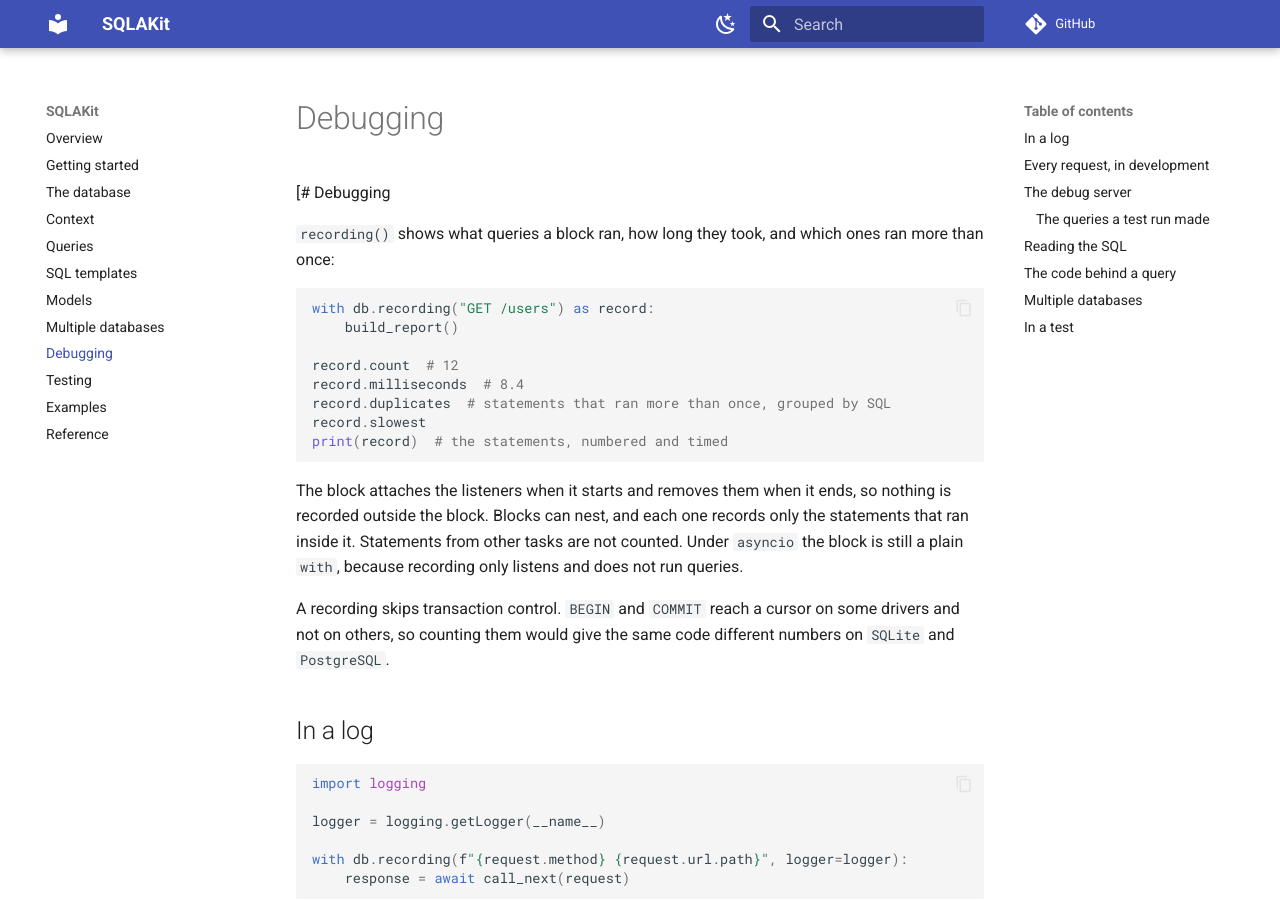
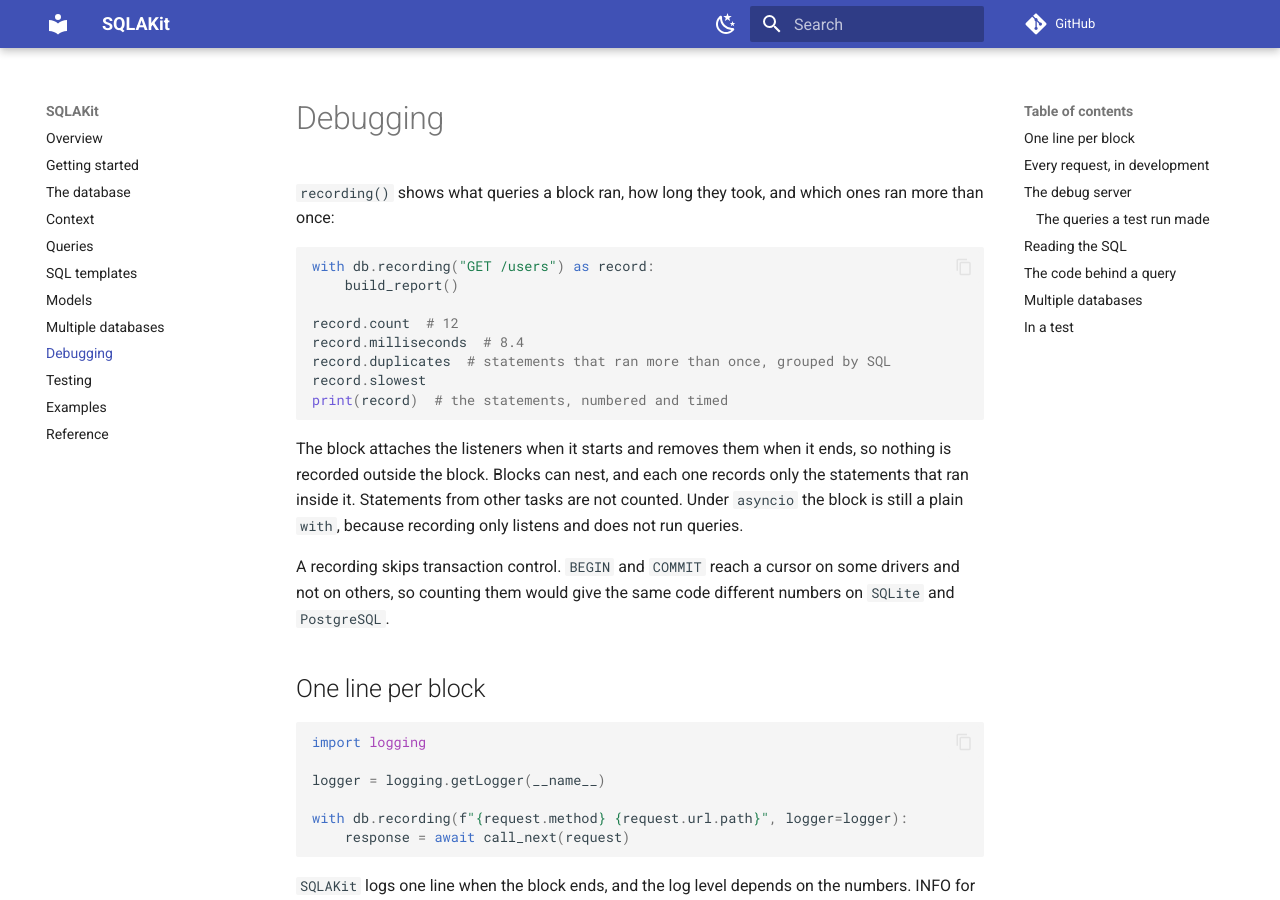
Before and after one commit to antonrh/sqlakit, an MkDocs documentation site: the page built from docs/debugging.md, in a window 1280 px wide and 900 px high. Built offline with MkDocs 1.6.1 and Material for MkDocs 9.7.7, drawn with Linux system fonts in a browser that asks for light colours; comment, search, counter and statistics services are not loaded.

Commit message:
Fix the page's title and name its first section by what it gives
`[# Debugging` printed the bracket. `In a log` says where the line goes and
not what it is: one line per recorded block, at a level its numbers choose.

````diff
--- a/docs/debugging.md
+++ b/docs/debugging.md
@@ -1,4 +1,4 @@
-[# Debugging
+# Debugging
 
 `recording()` shows what queries a block ran, how long they took, and which
 ones ran more than once:
@@ -24,7 +24,7 @@ A recording skips transaction control. `BEGIN` and `COMMIT` reach a cursor on
 some drivers and not on others, so counting them would give the same code
 different numbers on `SQLite` and `PostgreSQL`.
 
-## In a log
+## One line per block
 
 ```python
 import logging
````
